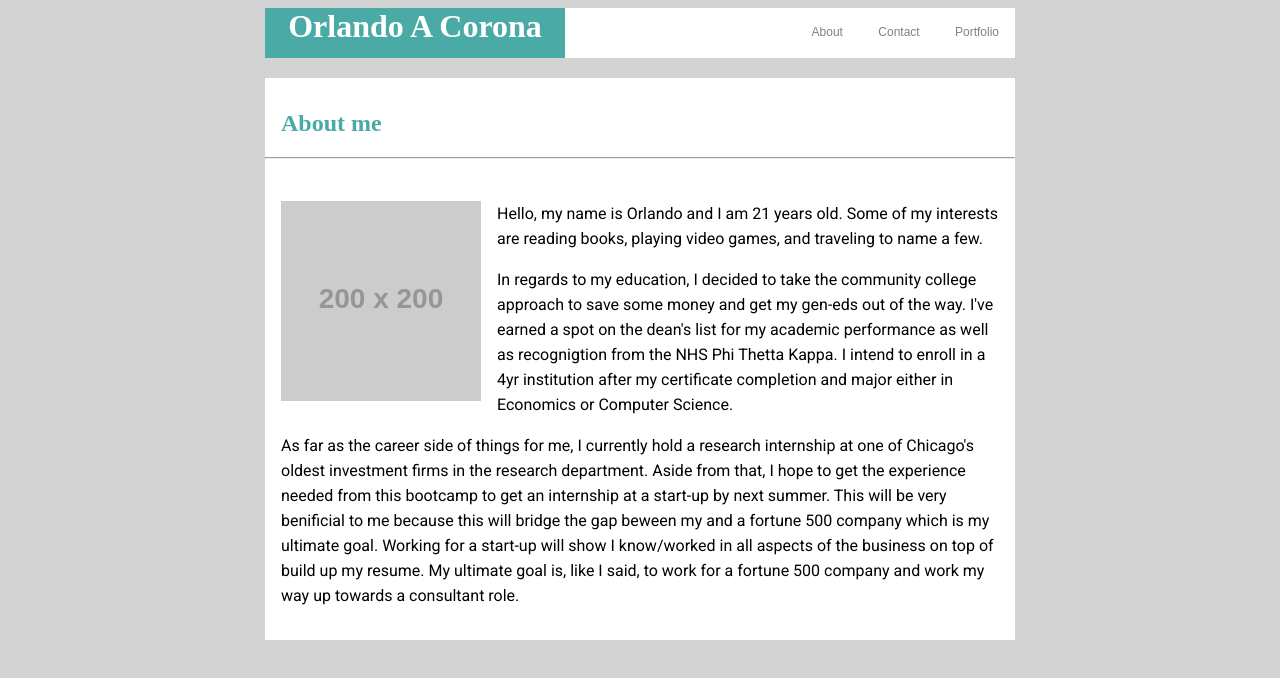
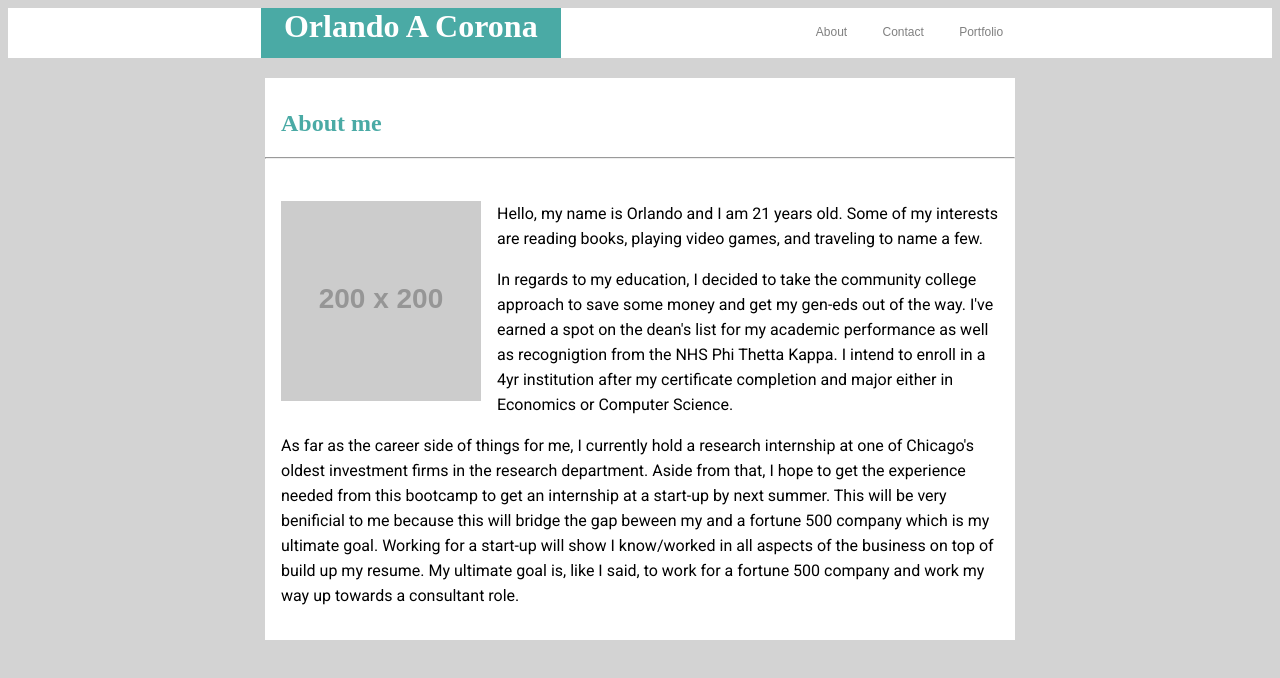
Before and after one commit to OCoro03/Basic-Portfolio, a plain HTML site: page index.html in a window 1280 px wide. Drawn offline with Linux system fonts and the light colour scheme; placeholder pictures from the web are drawn by us.

Commit message:
White header background

```diff
--- a/assets/css/HW.css
+++ b/assets/css/HW.css
@@ -9,8 +9,9 @@ h1{
     height: 50px;
     width: 300px;
     text-align: center;
-    margin: 0 auto;
+    margin-left: 20%;
     float: left;
+    margin-top: 0;
 }
 
 .info{
@@ -23,7 +24,7 @@ h1{
     left: 25pc;
     font-family: Arial, Helvetica, sans-serif;
     font-size: 12px;
-    padding-right: 1pc;
+    margin-right:20%;
 }
 
 h2{
@@ -52,8 +53,8 @@ html{
 header{
     background: white;
     height: 50px;
-    border-left-width: 100pc;
-    border-right-width: 100pc;
+    border-color: white;
+    border-width: 0 100px;
 }
 p{
     font-family: 'Roboto', sans-serif;
--- a/index.html
+++ b/index.html
@@ -11,13 +11,14 @@
 </head>
 
 <body>
+
+    <header>
+        <h1>Orlando A Corona</h1>
+
+        <p class="info">About Contact Portfolio</p>
+
+    </header>
     <div class="wrap">
-        <header>
-            <h1>Orlando A Corona</h1>
-
-            <p class="info">About Contact Portfolio</p>
-
-        </header>
         <div class="background">
 
             <h2>About me </h2>
@@ -34,7 +35,8 @@
                 recognigtion from the NHS Phi Thetta Kappa. I intend to enroll in a 4yr institution after my certificate
                 completion and major either in Economics or Computer Science.</p>
             <p> As far as the career side of things for me, I currently hold a research internship at one of Chicago's
-                oldest investment firms in the research department. Aside from that, I hope to get the experience needed from this
+                oldest investment firms in the research department. Aside from that, I hope to get the experience needed
+                from this
                 bootcamp to
                 get an
                 internship at a start-up by next summer. This will be very benificial to me because this will bridge the
```
